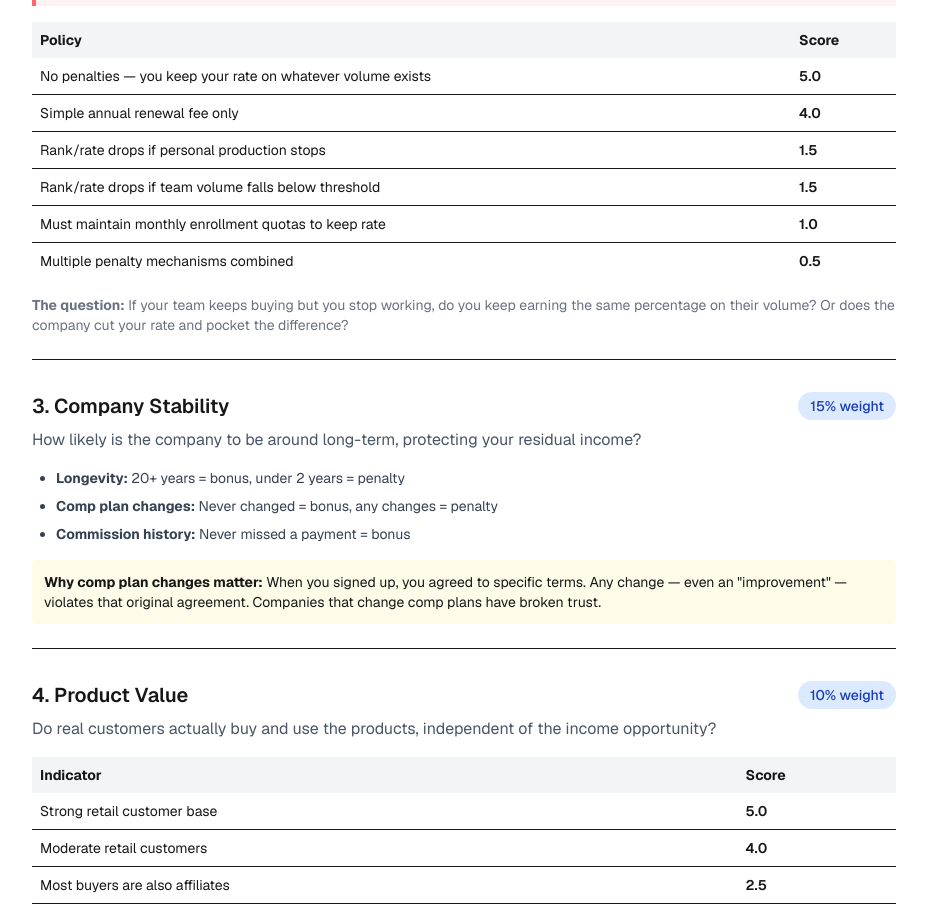
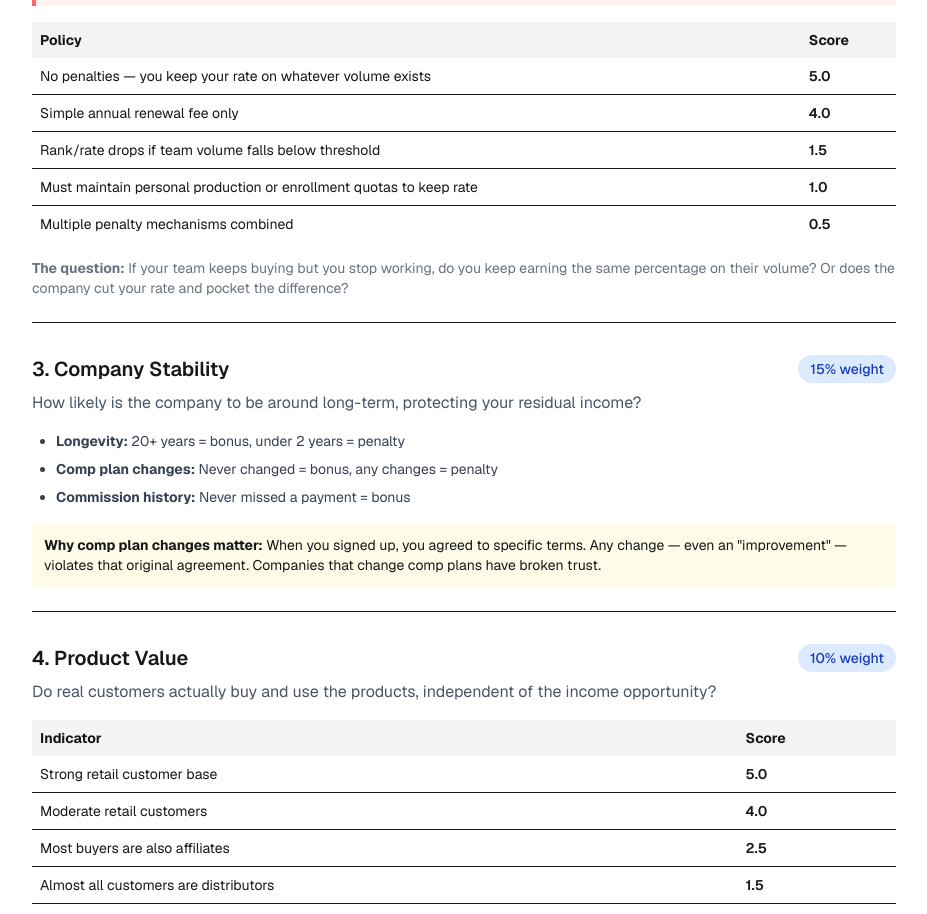
Before and after one commit to homebusinessacademy/home-business-watch, a Next.js app: page /how-we-rate in a window 1280 px wide. Shown: the part 2020-2934 px from the top of the page, without its empty margins (176-1103 px from the left). Built offline with nearby package versions, Linux system fonts and the light colour scheme.

Commit message:
Simplify Factor 2: combine personal production + enrollment quotas into one row (1.0)

```diff
--- a/src/app/how-we-rate/page.tsx
+++ b/src/app/how-we-rate/page.tsx
@@ -131,9 +131,8 @@ export default function HowWeRatePage() {
               <tbody>
                 <tr className="border-b"><td className="p-2">No penalties — you keep your rate on whatever volume exists</td><td className="p-2 font-semibold">5.0</td></tr>
                 <tr className="border-b"><td className="p-2">Simple annual renewal fee only</td><td className="p-2 font-semibold">4.0</td></tr>
-                <tr className="border-b"><td className="p-2">Rank/rate drops if personal production stops</td><td className="p-2 font-semibold">1.5</td></tr>
                 <tr className="border-b"><td className="p-2">Rank/rate drops if team volume falls below threshold</td><td className="p-2 font-semibold">1.5</td></tr>
-                <tr className="border-b"><td className="p-2">Must maintain monthly enrollment quotas to keep rate</td><td className="p-2 font-semibold">1.0</td></tr>
+                <tr className="border-b"><td className="p-2">Must maintain personal production or enrollment quotas to keep rate</td><td className="p-2 font-semibold">1.0</td></tr>
                 <tr><td className="p-2">Multiple penalty mechanisms combined</td><td className="p-2 font-semibold">0.5</td></tr>
               </tbody>
             </table>
```
Also changed, not shown: 1 other file (tests, documents, lock files or other folders).
